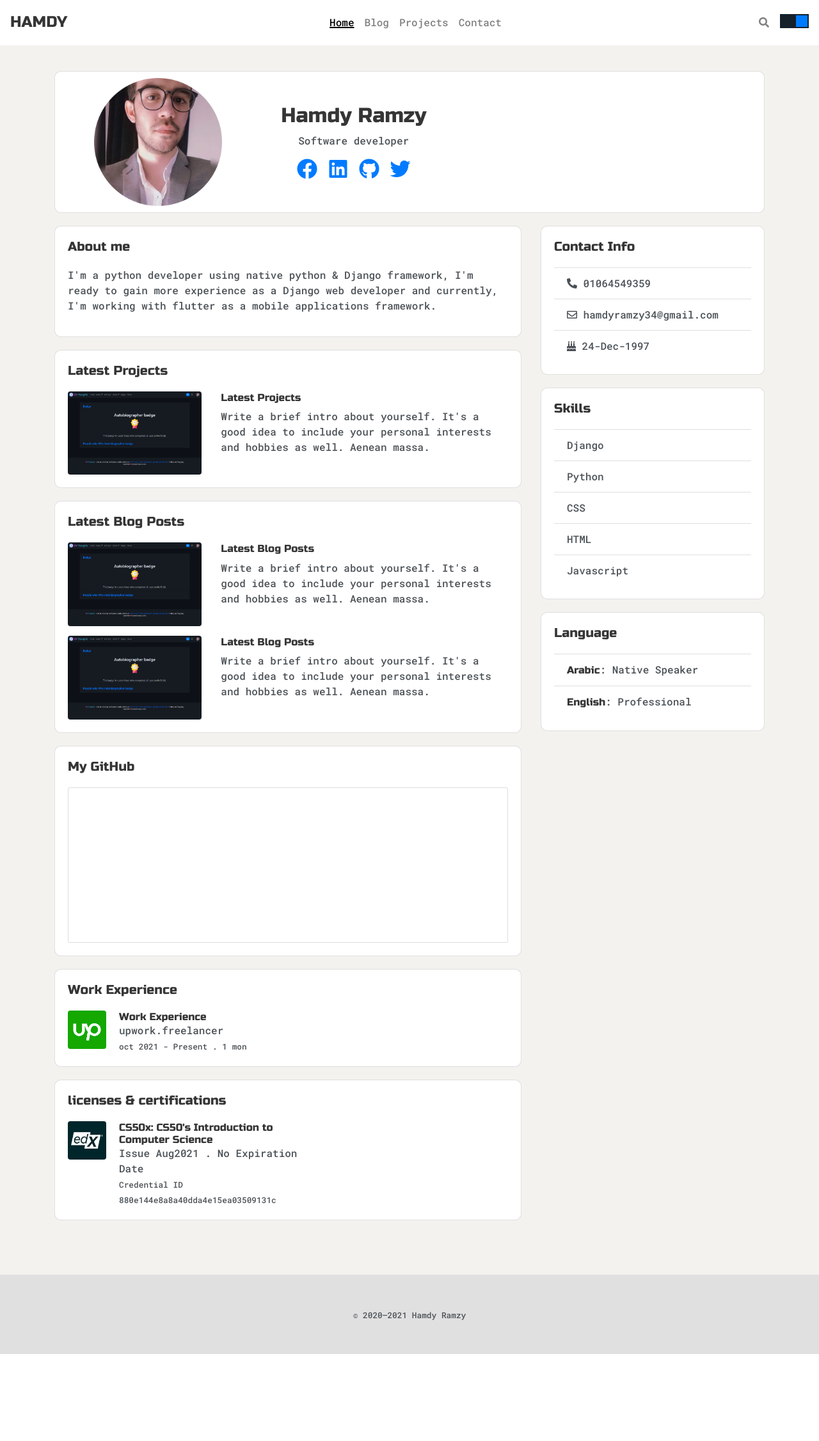
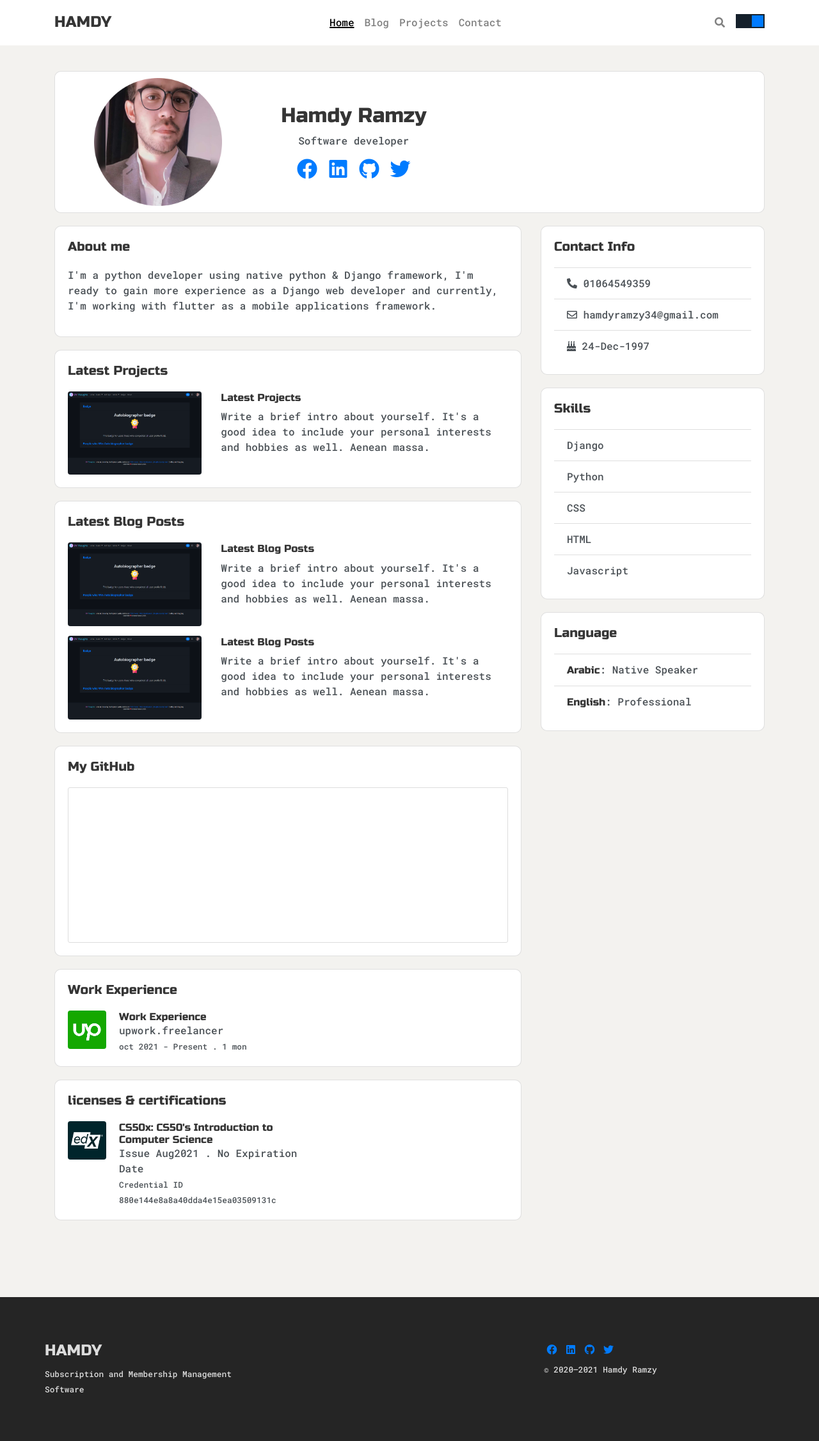
Before and after one commit to HamdyRamzy/portfolio-website, a Django app: page / in a window 1280 px wide. Shown: the whole page at 64% size. Before the commit the page ends 2117 px from the top, so only its background shows below. Run offline with Django 3.2, Linux system fonts and the light colour scheme; a map, chart or similar area stays blank; some libraries are stand-ins or nearby versions.

Commit message:
Created blog and projects templates, Edited footer section and edited search modal

```diff
--- a/static/css/default.css
+++ b/static/css/default.css
@@ -8,12 +8,13 @@
 	--topBarBacgroundColor:#778492;
 	--cardBackgroundColor:#fff;
 	--listBackgroundColor:#fff;
-	--footerBackgroundColor:#e0e0e0;
+	--footerBackgroundColor:#252525;
 	--navLinkColor:gray;
 	--navLinkHoverColor:rgb(0, 0, 0);
 	--navbarIconColor:#4b5156;
 	--modalBackgroundColor:#fff;
 	--aciveNavLinkColor:#000;
+	--footerColor:#dcdcdc;
 }
 /*End light theme*/
 
@@ -35,6 +36,7 @@
     --navbarIconColor: #fff;
 	--modalBackgroundColor:#161b22;
 	--aciveNavLinkColor:#fff;
+	--footerColor:#dcdcdc;
 }
 /*End dark theme*/
 
@@ -230,10 +232,56 @@ p, li, span, label, input, textarea, small{
 
 /*Start footer style*/
 .footer{
-	margin-top:65px;
+	margin-top:100px;
 }
 .mainFooterContent{
-	padding:50px;
+	padding:70px;
 	background-color:var(--footerBackgroundColor);
 }
+
+.social a {
+	width: 25px;
+	height: 30px;
+	display: inline-block;
+	border-radius: 50%;
+	text-align: center;
+  }
+.footer-color{
+	color: var(--footerColor);
+}
+
 /*End footer style*/
+.search-btn{
+	margin-left: 6px;
+	background: white;
+	border: 1px
+	solid #d3d3d3;
+}
+.search-btn:hover{
+	margin-left: 6px;
+	background: white;
+	border: 1px
+	solid #000000;
+}
+.search-btn:active{
+	background: #ececec;
+}
+.search-btn-icon{
+	color:#000;
+}
+.background-img{
+	height: 350px;
+    border-radius: 10px;
+    background-size: cover !important;
+    background-position: 50% 50% !important;
+	cursor: pointer;
+}
+.model-border{
+	border-bottom:none;
+}
+.form-group input[type=text]:active {
+  border: #000;
+}
+.card-shadow:hover{
+	box-shadow: 0 4px 8px 0 rgba(0, 0, 0, 0.2), 0 6px 20px 0 rgba(0, 0, 0, 0.19);
+}
--- a/templates/base.html
+++ b/templates/base.html
@@ -22,6 +22,7 @@
 
     <!-- Start navbar -->
     <nav class="navbar navbar-expand-md navbar-light bg-light">
+        <div class="container">
             <a class="navbar-brand mt-2 brand-logo" href="/"><h4>HAMDY</h4></a>
             <button aria-controls="navbar" aria-expanded="false" aria-label="Toggle navigation" class="navbar-toggler" data-target="#navbar" data-toggle="collapse" type="button">
                 <span class="navbar-toggler-icon nav-icon"></span>
@@ -39,6 +40,8 @@
                         <script src="../static/js/dark-mode.js"></script>
                     </ul>
             </div>
+        </div>
+
     </nav>
     <!-- End navbar -->
 
@@ -49,9 +52,9 @@
     <!-- Start scroll top button -->
     <a id="button" class="shadow hvr-bob"><i class="fas fa-chevron-up" style="margin-top: 16px; font-size: 16px; color:#252525"></i></a>
     <!-- End scroll top button -->
-
+<div class="container">
     {% block body %}
-    <section class="container mainSection">
+    <section class="mainSection">
         <!-- Start headr -->
         <div class="HeadSection">
             <div class="row">
@@ -206,13 +209,27 @@
 
     <script src="../static/js/githun-calender.min.js"></script>
     <script src="../static/js/github-api.js"></script>
+</body>
     {% endblock %}
+</div>
     <!-- End Body -->
 
     <!-- Start Footer -->
     <footer class="footer">
-        <div class="mainFooterContent text-center">
-            <small class="copyright">© 2020–2021 Hamdy Ramzy</small>
+        <div class="mainFooterContent row justify-content-between ">
+            <div class="col-lg-4">
+                <a href="/" class="text-decoration-none"><h4 class="footer-color logo-hvr">HAMDY</h4></a>
+                <small class="footer-color">Subscription and Membership Management Software</small>
+            </div>
+            <div class="col-lg-4">
+                <div class="social">
+                    <a href="#"><i class="fab fa-facebook"></i></a>
+                    <a href="#"><i class="fab fa-linkedin"></i></a>
+                    <a href="#"><i class="fab fa-github"></i></a>
+                    <a href="#"><i class="fab fa-twitter"></i></a>
+                </div>
+                <small class="copyright footer-color">© 2020–2021 Hamdy Ramzy</small>
+            </div>
         </div>
     </footer>
     <!-- End Footer -->
@@ -224,5 +241,5 @@
     <script src="../static/js/top-button.js"></script>
     <!-- End js files -->
 
-</body>
+
 </html>
--- a/templates/includes/search_modal.html
+++ b/templates/includes/search_modal.html
@@ -2,7 +2,7 @@
 <div class="modal fade" id="searchBar" tabindex="-1" role="dialog" aria-labelledby="exampleModalCenterTitle" aria-hidden="true">
     <div class="modal-dialog modal-dialog-x modal-dialog-centered" role="document">
     <div class="modal-content modal-bg">
-        <div class="modal-header">
+        <div class="modal-header model-border">
             <h5 class="modal-title" id="exampleModalLongTitle">What are you looking for ?</h5>
             <button type="button" class="close" data-dismiss="modal" aria-label="Close">
                 <span aria-hidden="true">&times;</span>
@@ -11,9 +11,9 @@
         <div class="modal-body">
             <form method="get" action="" class="input-group" >
                 <div class="input-group">
-                  <input class="form-control search-input sm-2 "  placeholder="Search... " name="searchField" id="searchField" required>
+                  <input class="form-control search-input sm-2 shadow-none"  placeholder="Search... " name="searchField" id="searchField" required>
                   <div class="input-group-append">
-                    <button class="btn btn-primary" title="Search" type="submit"><i class="fas fa-search"></i></button>
+                    <button class="btn search-btn shadow-none" title="Search" type="submit"><i class="fas fa-search search-btn-icon"></i></button>
                   </div>
 
                 </div>
```
Also changed, not shown: templates/blog.html (+59 -3 lines), templates/projects.html (+60 -3 lines), static/images/javascript.jpg (added), static/images/python.jpg (added). Lines whose indentation alone changed are shown as unchanged.
